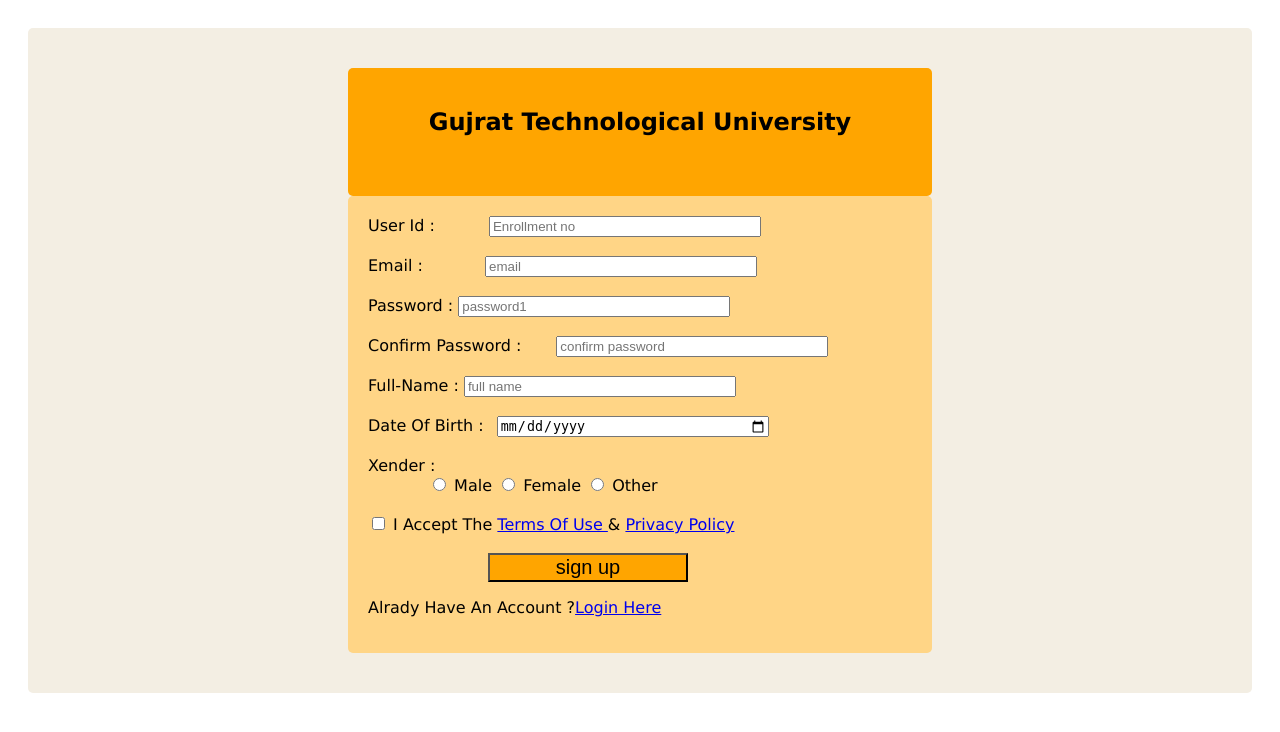
After one commit to mrvasani48/GTU-QUICK-INFO, a PHP site: page /sign_uppage.html in a window 1280 px wide. The commit adds this page. Shown: the top 732 px of the page. Run offline with PHP 8.4, Linux system fonts and the light colour scheme.

Commit message:
Add files via upload

```diff
--- a/home_page.php
+++ b/home_page.php
@@ -33,7 +33,7 @@
                   <a class="pnav" href="#">Cources</a>
                   <a class="pnav" href="#">Other</a>
                   <a class="pnav" href="#">Contact Us</a>
-                  <a class="pnav" href="#" ">login_page</a>
+                  <a class="pnav" href="signin_signup/login_page.html">login_page</a>
             </Nav>
       </div>
 </header>
@@ -262,7 +262,7 @@
     </footer>
              <nav id="lastnav">
              <p id="copyright">Copyright © 2020  Gujrat Technological University .   All Rights Reserved.</p>
-             <a href="#" target="_blank" id="term" rel="noopener noreferrer">Term & Condition</a>
+             <a href="term.html" target="_blank" id="term" rel="noopener noreferrer">Term & Condition</a>
              <a href="home_page.php" target="_blank" id="gtuweb" rel="noopener noreferrer">Gtu Quick Info</a>
             </nav>
 </body>
--- /dev/null
+++ b/sign_uppage.css
@@ -0,0 +1,60 @@
+* {
+  box-sizing: border-box;
+  overflow: auto;
+}
+#all {
+  margin: 20px;
+  padding: 20px;
+  text-transform: capitalize;
+  font-family: Verdana, Geneva, Tahoma, sans-serif;
+  background-color: rgb(243, 238, 227);
+  border-radius: 5px;
+}
+#head {
+  background-color: orange;
+  padding: 20px;
+  margin: 20px 300px 20px 300px;
+  border-radius: 5px;
+  text-align: center;
+}
+form {
+  background-color: rgb(255, 213, 134);
+  padding: 20px;
+  margin: -20px 300px 20px 300px;
+  border-radius: 5px;
+}
+input[type="text"],
+input[type="email"],
+input[type="password"],
+input[type="text"],
+input[type="date"] {
+  width: 50%;
+}
+#Userid{
+  margin-left: 9%;
+}
+#email1 {
+  margin-left: 10.5%;
+}
+#password {
+  margin-left: 5.5%;
+}
+#fname {
+  margin-left: 5.5%;
+}
+
+#date {
+  margin-left: 1.5%;
+}
+input[type="submit"]:hover {
+  background-color: rgb(255, 213, 134);
+}
+input[type="submit"] {
+  width: 200px;
+  background-color: orange;
+  font-size: 20px;
+  margin-left: 120px;
+}
+#allname {
+  margin-left: 60px;
+}
--- /dev/null
+++ b/sign_uppage.html
@@ -0,0 +1,55 @@
+<!DOCTYPE html>
+<html lang="en">
+<head>
+    <meta charset="UTF-8">
+    <meta http-equiv="X-UA-Compatible" content="IE=edge">
+    <meta name="viewport" content="width=device-width, initial-scale=1.0">
+    <title>sign-up</title>
+    <link rel="stylesheet" href="sign_uppage.css">
+    <script type="text/javascript" src="sign_uppage_validation.js"></script>
+</head>
+<body>
+        <div id="all">
+            <div id="head">
+            <h2>gujrat technological university</h2>
+            <span></span>
+            <h2></h2>
+        </div>
+        <form class="form1">
+            <label>User id : </label><span id="Userid">
+               <input onchange="useridvalidate()" id="user_id" type="text" placeholder="Enrollment no"></span><br><br>
+
+
+            <label>email : </label><span id="email1">
+                <input  type="text" id="femail"  onchange="oneemailvalidate()"  placeholder="email"></span><br><br>
+
+            <label>password : </label>
+            <input type="password"id="password1" onchange="passvalidate()" placeholder="password1 "><br><br>
+
+            <label> confirm password : </label><span id="password">
+                <input type="password" onchange="confirmpassvalidate()" id="password2"placeholder="confirm password"></span><br><br>
+
+            <label>full-name : </label>
+            <input type="text" onchange="fullnamevalidate()" id="fulname" placeholder="full name"><br><br>
+
+            <label>
+                date of birth : <input type="date" name="date"  id="date">
+            </label><br><br>
+            <label>
+                xender : <br><label id="allname"  >
+                <input type="radio" name="xender" id="xender" value="male"  required> male
+               <input type="radio" name="xender" id="xender" value="female" required > female
+               <input type="radio" name="xender" id="xender" value="other" required >  other
+            </label>
+            </label><br>    <br>
+            <div>
+            <input type="checkbox" required  name="" id=""> i accept the <a href="term.html"> terms of use </a>& <a href="#">privacy policy</a>
+            </div><br>
+            <input type="submit"  value="sign up" id="button">
+            <br>
+            <p>alrady have an account ?<a href="login_page.html">login here</a> </p>
+        </form>
+    </div>
+
+</body>
+</html>
--- /dev/null
+++ b/sign_uppage_validation.js
@@ -0,0 +1,142 @@
+
+function useridvalidate(){
+    var userid= document.getElementById("user_id").value;
+
+    if(isNaN(userid))
+     {
+      alert("please enter number not a string");
+      document.getElementById("user_id").focus();
+      document.getElementById("user_id").select();
+      return false;
+     }
+    else if(userid.length!==12)
+     {
+         alert("check your enrollment no\n please enter enroll. valid number");
+         document.getElementById("user_id").focus();
+         document.getElementById("user_id").select();
+         return false;
+     }
+    else  if( userid == "")
+     {
+         alert("call");
+         alert("userid can't be blank");
+         document.getElementById("user_id").focus();
+         document.getElementById("user_id").select();
+         return false;
+     }
+     else
+     {
+     }
+}
+
+function oneemailvalidate(){
+    var femail= document.getElementById("femail").value;
+    var x=femail;
+    var atposition=x.indexOf("@");
+    var dotposition=x.lastIndexOf(".");
+     if( femail == "")
+     {
+         alert("please enter email adress");
+         document.getElementById("femail").focus();
+         document.getElementById("femail").select();
+         return false;
+     }
+
+    else if (atposition<1 || dotposition<atposition+2 || dotposition+2>=x.length){
+            alert("Please enter a valid e-mail address");
+                return false;
+     }
+     else{};
+
+}
+function passvalidate(){
+    var pass1= document.getElementById("password1").value;
+    /*var arr=[];
+    arr[0]=pass1.search("@");
+    arr[1]=pass1.search("#");
+     arr[2]=pass1.search("$");
+     arr[3]=pass1.search("%");
+
+   if(arr[0]==-1 && arr[1]==-1 && arr[2]==-1 && arr[3]==-1)
+   {
+       alert("please use one speciale char @ ,# ,$ ,%");
+       document.getElementById("password1").focus();
+       document.getElementById("password1").select();
+       return false;
+   }*/
+   if(pass1 == "")
+   {
+       alert("password can't be blank");
+       document.getElementById("password").focus();
+       document.getElementById("password").select();
+       return false;
+   }
+
+   else if(pass1.length<6 )
+   {
+    alert("please at least 6 digit password");
+    document.getElementById("password1").focus();
+    document.getElementById("password1").select();
+    return false;
+   }
+  else if(pass1.length>15)
+   {
+    alert("Password length must not exceed 15 characters");
+    document.getElementById("password1").focus();
+    document.getElementById("password1").select();
+    return false;
+
+   }
+ else{
+     return true;
+ };
+};
+
+
+function confirmpassvalidate(){
+    var pass1= document.getElementById("password1").value;
+    var pass2= document.getElementById("password2").value;
+    if( pass2 == "")
+     {
+         alert("please enter conform password ");
+         document.getElementById("password2").focus();
+         document.getElementById("password2").select();
+         return false;
+     }
+
+   else if(pass1 !== pass2){
+        alert("passwprd is note same");
+        return false;
+     }
+     else{
+         return true;
+     }
+}
+
+function fullnamevalidate(){
+    var fullname= document.getElementById("fulname").value;
+
+   if(fullname == "")
+   {
+       alert("full name can't be blank");
+       document.getElementById("fulname").focus();
+       document.getElementById("fulname").select();
+       return false;
+   }
+
+   else if(fullname.length<6 )
+   {
+    alert("please at least 6 digit full name");
+    document.getElementById("fulname").focus();
+    document.getElementById("fulname").select();
+    return false;
+   }
+  else if(fullname.isString())
+  {
+      return true;
+  }
+
+ else{
+     return true;
+ };
+};
--- a/term.css
+++ b/term.css
@@ -3,6 +3,7 @@
     margin-left: 200px;
     margin-right: 200px;
     border-top: 5px solid darkorange;
+    border-bottom: 5px solid darkorange;
     margin-top: 20px;
     margin-bottom: 20px;
     background-color: white;
```
Also changed, not shown: header&footer.php (+1 -125 lines), login_page.css (+2 -17 lines), login_page.html (+15 -70 lines), login_validation.js (added, +48 -0 lines), term.html (+7 -8 lines).
